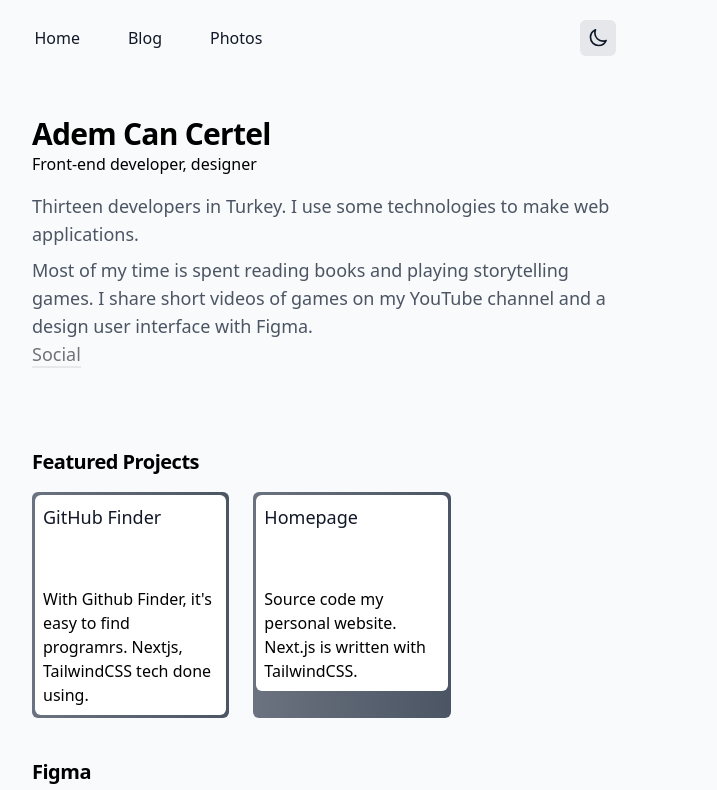
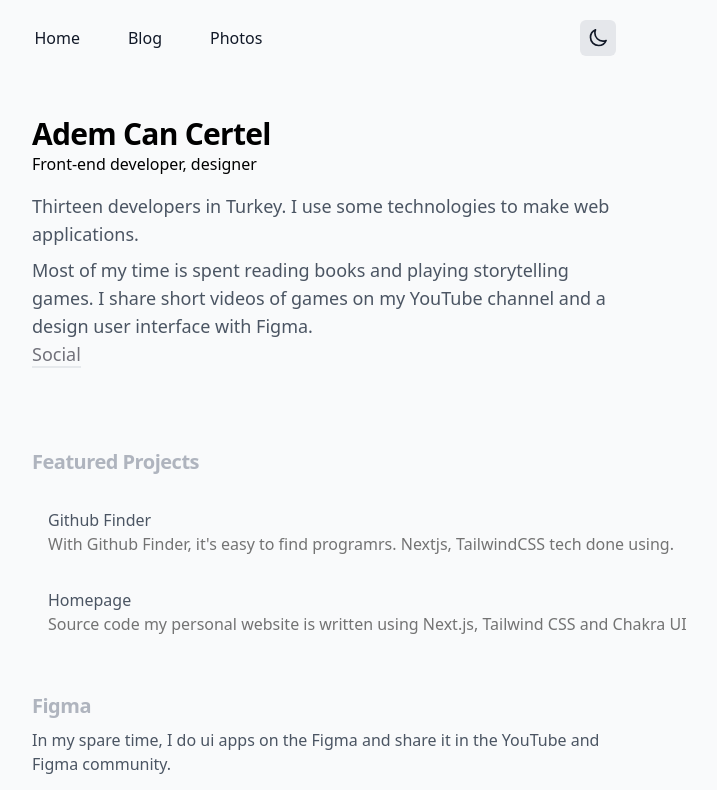
Before and after one commit to AdemCanCertel/homepage, a Next.js app: page / in a window 1280 px wide. Shown: the top 790 px of the page, without its empty margins (312-1029 px from the left). Built offline with nearby package versions, Linux system fonts and the light colour scheme.

Commit message:
code structure was replaced

```diff
--- /dev/null
+++ b/components/Card/Projects.js
@@ -0,0 +1,18 @@
+import { projects } from "../contants/contants"
+
+export default function Projects() {
+    return (
+      <div className="mt-4" id="projects">
+        {projects.map(({ id, title, description, source }) => (
+          <div id={id} className="p-4 rounded overflow-x-hidden transition-colors hover:bg-gray-400/10 dark:hover-bg-neutral-800/40 space-x-2">
+            <a href={source} target="_blank">
+              <div className="overflow-x-hidden">
+                <h2 className="font-medium text-gray-600 truncate dark:text-gray-100">{title}</h2>
+                <p className="text-neutral-500 truncate line-clamp-2">{description}</p>
+              </div>
+            </a>
+          </div>
+            ))}
+      </div>
+    )
+  }
--- a/components/videoCard.js
+++ b/components/Card/figmaCard.js
@@ -1,4 +1,4 @@
-export default function videoCard({ href, title, index  }) {
+export default function figmaCard({ href, title  }) {
     return(
         <a
          className="w-full"
@@ -9,9 +9,6 @@ export default function videoCard({ href, title, index  }) {
         >
             <div className="py-1 mt-2">
                 <div className="flex flex-col sm:flex-row justify-between">
-                    <div className="flex items-center">
-                        {index}
-                    </div>
                     <h1 className="w-full text-sm font-medium text-black dark:text-white">
                         {title}
                     </h1>
--- a/components/Header.js
+++ b/components/Header.js
@@ -55,7 +55,7 @@ const Header = () => {
           >{nav.label}</a></Link>
         ))}
         </div>
-        {renderThemeChanger()}
+          {renderThemeChanger()}
       </nav>
     </div>
   )
--- a/components/Work.js
+++ /dev/null
@@ -1,27 +0,0 @@
-export default function Work() {
-    return (
-        <div className="mt-20">
-            <div className="font-bold text-xl tracking-tight dark:text-white text-black">
-                <h1>Featured Projects</h1>
-            </div>
-            <div className="mt-4 flex gap-6 flex-col md:flex-row">
-              <a href="https://github.com/AdemCanCertel/github-finder" target="_blank" className="w-full md:w-1/3 p-[3px] hover:scale-[1.01] transition-all rounded-md bg-gradient-to-r from-gray-500 to-gray-600">
-                <div className="bg-white dark:bg-background_color text-white rounded-md">
-                    <h4 className="mb-6 p-2 sm:mb-10 w-full text-lg md:text-lg text-gray-900 dark:text-gray-100 font-medium">GitHub Finder</h4>
-                    <div className="p-2 dark:text-white text-black">
-                      <p>With Github Finder, it's easy to find programrs. Nextjs, TailwindCSS tech done using.</p>
-                    </div>
-                </div>
-              </a>
-              <a href="https://github.com/AdemCanCertel/homepage" target="_blank" className="w-full md:w-1/3 p-[3px] hover:scale-[1.01] transition-all rounded-md bg-gradient-to-r from-gray-500 to-gray-600">
-                <div className="bg-white dark:bg-background_color text-white rounded-md">
-                    <h4 className="mb-6 p-2 sm:mb-10 w-full text-lg md:text-lg text-gray-900 dark:text-gray-100 font-medium">Homepage</h4>
-                    <div className="p-2 dark:text-white text-black">
-                      <p>Source code my personal website. Next.js is written with TailwindCSS.</p>
-                    </div>
-                </div>
-              </a>
-            </div>
-        </div>
-    )
-  }
--- /dev/null
+++ b/components/contants/contants.js
@@ -0,0 +1,14 @@
+export const projects = [
+    {
+        title: "Github Finder",
+        description: "With Github Finder, it's easy to find programrs. Nextjs, TailwindCSS tech done using.",
+        source: "https://github.com/AdemCanCertel/github-finder",
+        id: 0,
+    },
+    {
+        title: "Homepage",
+        description: "Source code my personal website is written using Next.js, Tailwind CSS and Chakra UI",
+        source: "https://github.com/AdemCanCertel/homepage",
+        id: 1,
+    },
+]
--- a/package.json
+++ b/package.json
@@ -18,6 +18,8 @@
     "@chakra-ui/icon": "^3.0.6",
     "@chakra-ui/icons": "^2.0.6",
     "@chakra-ui/react": "^2.2.6",
+    "@headlessui/react": "^1.7.0",
+    "@heroicons/react": "^2.0.10",
     "@nextui-org/react": "^1.0.0-beta.9",
     "@tippyjs/react": "^4.2.6",
     "@upstash/claps": "^1.0.0-beta.4",
--- a/pages/books.js
+++ b/pages/books.js
@@ -1,4 +1,4 @@
-import BooksCard from '../components/BooksCard'
+import BooksCard from '../components/Card/booksCard'
 
 export default function BooksPage() {
     return (
--- a/pages/index.js
+++ b/pages/index.js
@@ -1,6 +1,6 @@
-import Work from '../components/Work'
-import VideoCard from '../components/videoCard';
-
+import Work from '../components/Card/Projects'
+import VideoCard from '../components/Card/figmaCard';
+import Projects from '../components/Card/Projects';
 
 export default function HomePage() {
     return (
@@ -17,12 +17,21 @@ export default function HomePage() {
                 </div>
             </div>
         </div>
-            <Work/>
+        <div className="mt-20 font-bold text-xl tracking-tight dark:text-neutral-400/40 text-gray-400/80">
+            <h1>Featured Projects</h1>
+        </div>
+            <div className='flex gap-6 flex-col md:flex-row'>
+             <Projects
+               href="https://www.figma.com/community/file/1142551475382280571"
+               title="GitHub Finder"
+               description="With Github Finder, it's easy to find programrs. Nextjs, TailwindCSS tech done using."
+             />
+            </div>
         <div>
-            <h1 className='font-bold text-xl tracking-tight dark:text-white text-black mt-10'>
+            <h1 className='font-bold text-xl tracking-tight dark:text-neutral-400/40 text-gray-400/80 mt-10'>
                 Figma
             </h1>
-            <p className='text-base text-gray-600 dark:text-gray-400'>
+            <p className='mt-2 text-base text-gray-600 dark:text-gray-400'>
                 In my spare time, I do ui apps on the Figma and share it in the YouTube and Figma community.
             </p>
             <VideoCard
--- a/pages/social.js
+++ b/pages/social.js
@@ -1,5 +1,7 @@
 import Link from "next/link"
-import { FaPatreon } from 'react-icons/fa';
+import {
+    FaPatreon,
+} from "react-icons/fa";
 
 export default function SocialPage() {
     return (
```
Also changed, not shown: components/Card/booksCard.js (renamed from components/BooksCard.js, +7 -7 lines), 1 other file (tests, documents, lock files or other folders).
